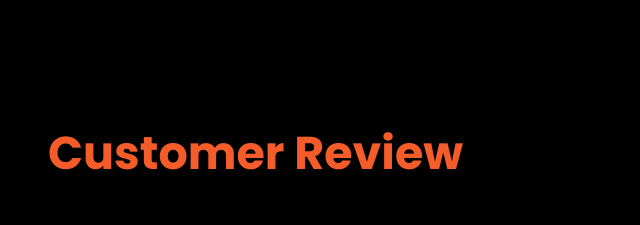
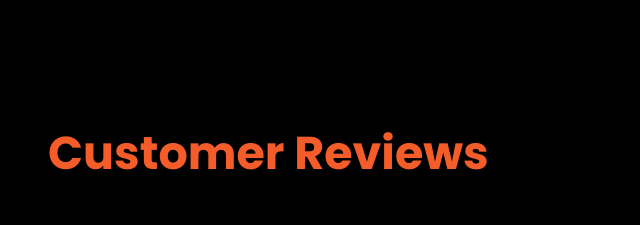
Before and after one commit to raghavrrrao/Tantshilpa, a plain HTML site: page index.html in a window 1280 px wide. Shown: the part 3990-4215 px from the top of the page, 0-640 px from the left. Drawn offline with nearby package versions, Linux system fonts and the light colour scheme.

Commit message:
chnage in word

```diff
--- a/index.html
+++ b/index.html
@@ -227,7 +227,7 @@
 
             <section class="col-md-12 fade-slide-up p-0 p-lg-4 pt-0 mt-4" id="reviews">
                 <p class="fontPoppinsBold fontSize46 ms-4 me-5">
-                    <span class="font-color_headings">Customer Review</span>
+                    <span class="font-color_headings">Customer Reviews</span>
                 </p>
                 <div class="row m-0 px-0 px-lg-5">
                     <div class="col-md-4 p-0">
```
